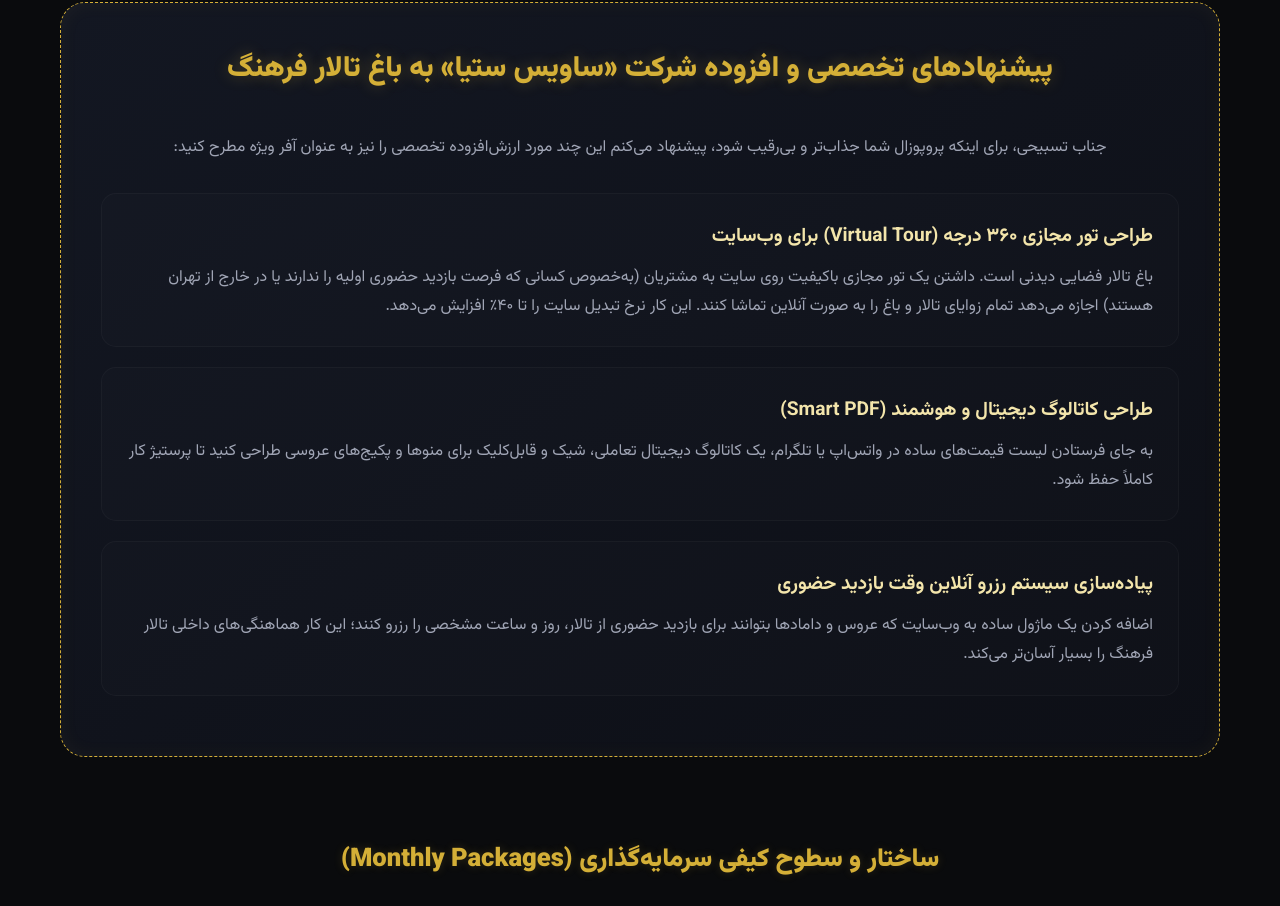
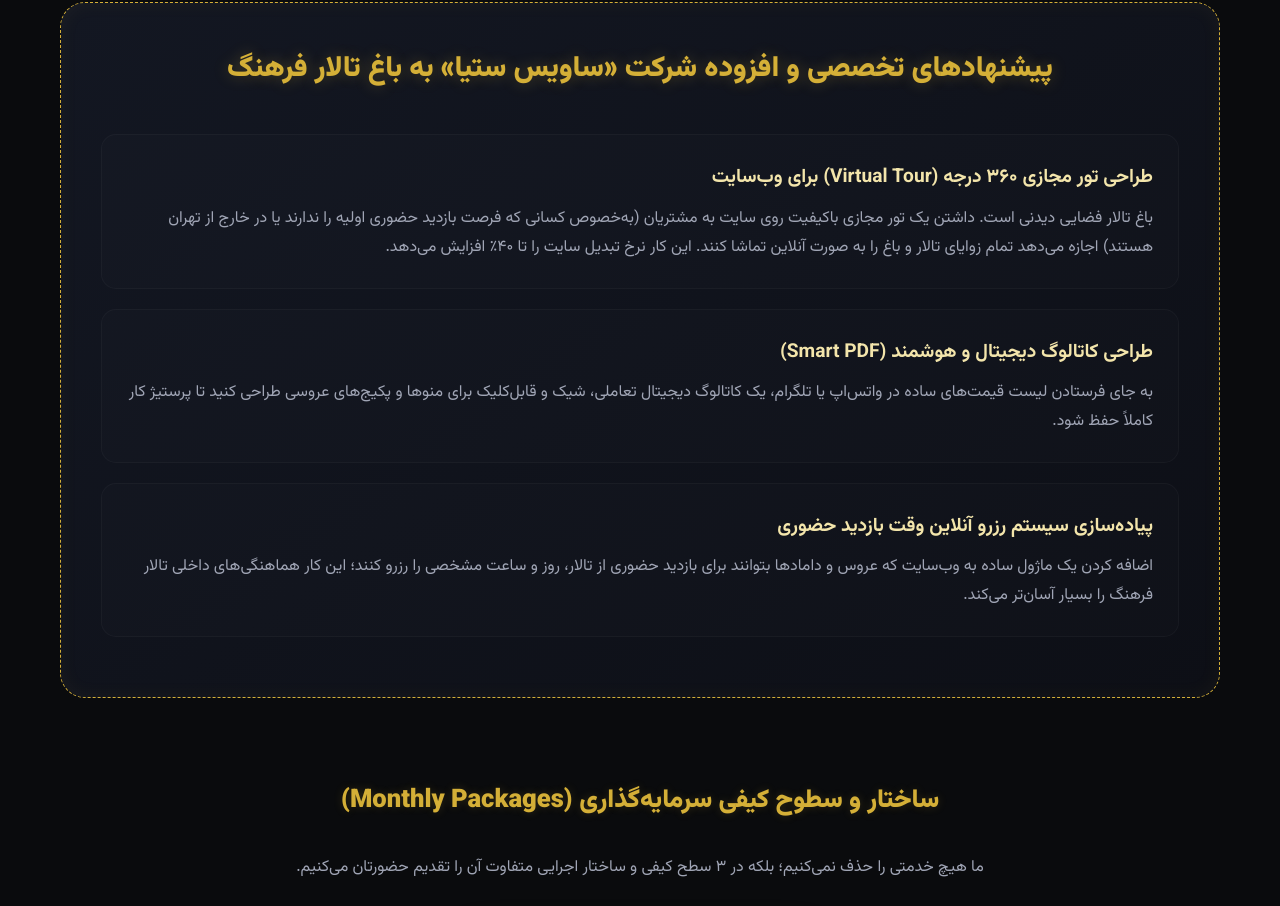
Before and after one commit to savissetia/farhang, a plain HTML site: page index.html in a window 1280 px wide. Shown: the part 6437-7343 px from the top of the page. Drawn offline with nearby package versions, Linux system fonts and the light colour scheme.

Commit message:
Update index.html

```diff
--- a/index.html
+++ b/index.html
@@ -608,8 +608,7 @@
     <div class="bonus-container">
         <div class="bonus-header">پیشنهادهای تخصصی و افزوده شرکت «ساویس ستیا» به باغ تالار فرهنگ</div>
 
-        <p style="color: var(--text-muted); margin-bottom: 30px; text-align: center;">
-            جناب تسبیحی، برای اینکه پروپوزال شما جذاب‌تر و بی‌رقیب شود، پیشنهاد می‌کنم این چند مورد ارزش‌افزوده تخصصی را نیز به عنوان آفر ویژه مطرح کنید:
+
         </p>
 
         <div class="bonus-item">
```
